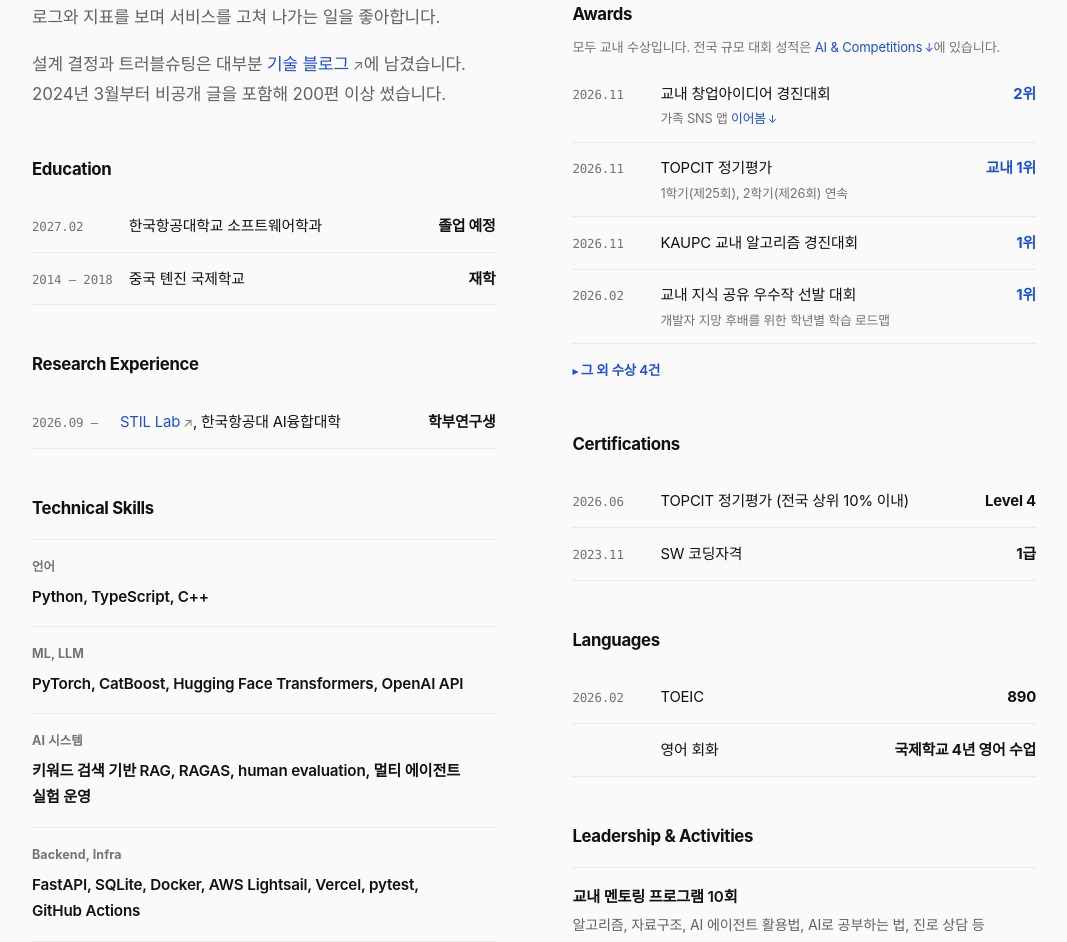
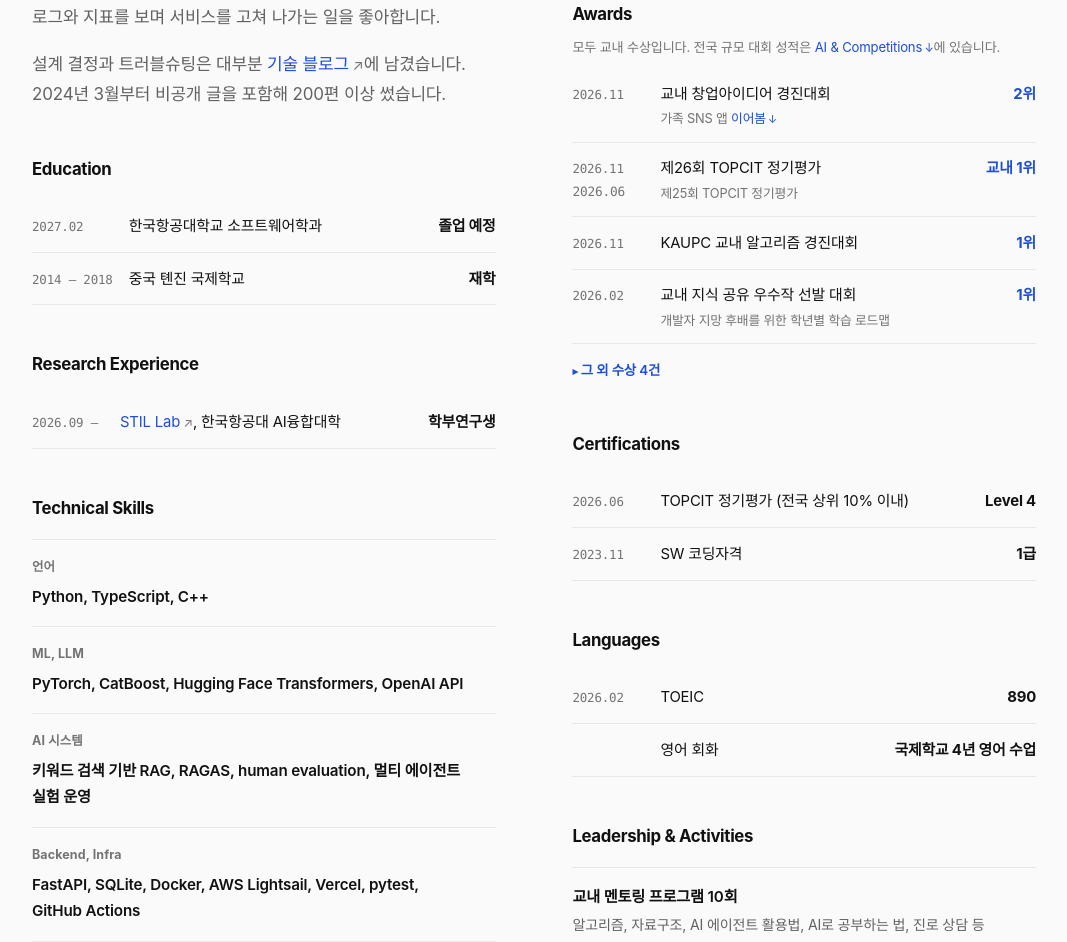
Before and after one commit to Jinpop/Jinpop.github.io, a plain HTML site: page index.html in a window 1280 px wide. Shown: the part 9526-10468 px from the top of the page, without its empty margins (106-1173 px from the left). Drawn offline with Linux system fonts and the light colour scheme; a web font is replaced by a local one.

Commit message:
Awards: TOPCIT 교내 1위 두 회차를 날짜 칸에 2026.11/2026.06로 나란히 표기
Co-Authored-By: Claude Opus 5.5 <noreply@anthropic.com>

```diff
--- a/index.html
+++ b/index.html
@@ -353,6 +353,7 @@ figcaption{margin-top:.85rem;font-size:.85rem;color:var(--fg-3);max-width:52ch}
 .aw-more .awards{margin-top:.4rem}
 .about-col .awards + .plain{margin-top:1.25rem}
 .awards .note{display:block;margin-top:.2rem;font-size:.8rem;color:var(--fg-3);line-height:1.45}
+.awards .y2{display:block;margin-top:.2rem;font-size:.8rem;line-height:1.45}
 
 /* footer */
 .foot{border-top:1px solid var(--border-soft);padding-block:clamp(4rem,3rem + 5vw,7rem)}
@@ -800,7 +801,7 @@ figcaption{margin-top:.85rem;font-size:.85rem;color:var(--fg-3);max-width:52ch}
           <table class="awards">
             <tbody>
               <tr class="top"><td class="y">2026.11</td><td>교내 창업아이디어 경진대회<span class="note">가족 SNS 앱 <a class="lk jump" href="#ieobom">이어봄</a></span></td><td class="r">2위</td></tr>
-              <tr class="top" id="award-topcit"><td class="y">2026.11</td><td>TOPCIT 정기평가<span class="note">1학기(제25회), 2학기(제26회) 연속</span></td><td class="r">교내 1위</td></tr>
+              <tr class="top" id="award-topcit"><td class="y">2026.11<span class="y2">2026.06</span></td><td>제26회 TOPCIT 정기평가<span class="note">제25회 TOPCIT 정기평가</span></td><td class="r">교내 1위</td></tr>
               <tr class="top"><td class="y">2026.11</td><td>KAUPC 교내 알고리즘 경진대회</td><td class="r">1위</td></tr>
               <tr class="top"><td class="y">2026.02</td><td>교내 지식 공유 우수작 선발 대회<span class="note">개발자 지망 후배를 위한 <span class="nb">학년별 학습 로드맵</span></span></td><td class="r">1위</td></tr>
             </tbody>
```
